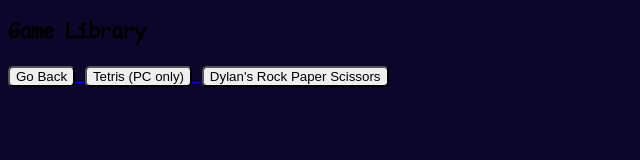
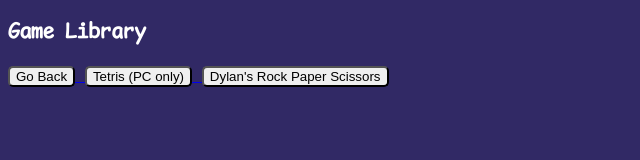
Before and after one commit to Lkdytz/Games, a plain HTML site: page index.html in a window 1280 px wide. Shown: the whole page, without its empty margins (0-640 px from the left). Drawn offline with Linux system fonts and the light colour scheme.

Commit message:
Add files via upload

```diff
--- a/index.html
+++ b/index.html
@@ -8,7 +8,7 @@ initial-scale="1.0" />
 <html>
     <title>Game Library</title>
     <body>
-        <h3>
+        <h3 style="color: white;">
             Game Library
         </h3>
     </body>
--- a/style.css
+++ b/style.css
@@ -7,5 +7,5 @@ body{
     font-family: myFont;
     font-weight: 0;
     font-size: large;
-    background: rgb(11, 6, 42);
+    background: rgb(49, 41, 101);
 }
```
